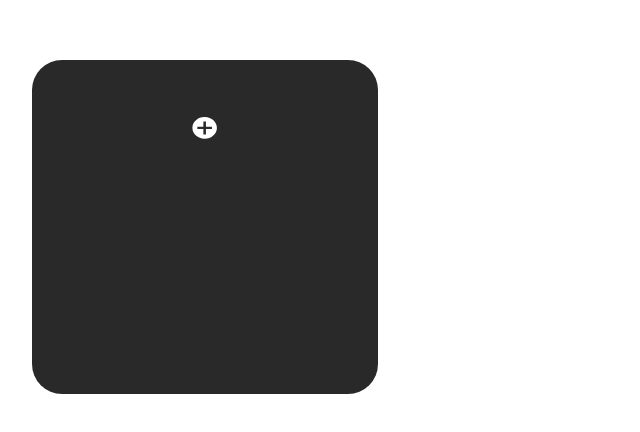
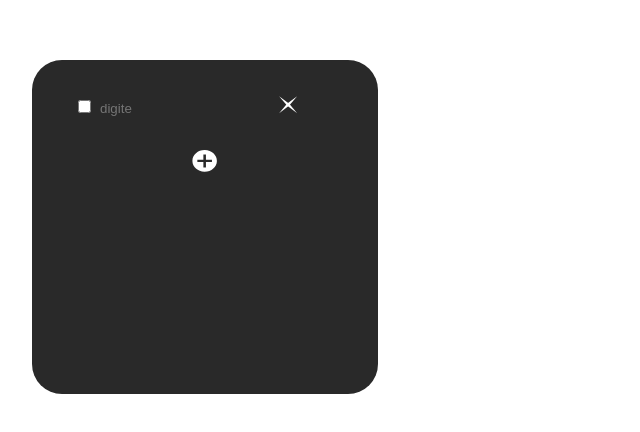
Before and after one commit to lazarok09/pomodoro-todo-chat, a Next.js app: page / in a window 1280 px wide. Shown: the part 328-760 px from the top of the page, without its empty margins (0-640 px from the left). Built offline with nearby package versions, Linux system fonts and the light colour scheme.

Commit message:
feat(Todo): add todos create functionality

```diff
--- a/src/containers/Todo.tsx
+++ b/src/containers/Todo.tsx
@@ -4,7 +4,7 @@ import { makeTodoItem } from "../utils/factory/todoItem";
 import React, { useState } from "react";
 
 export const Todo = () => {
-  const [todos, setTodos] = useState<TodoItemType[]>([]);
+  const [todos, setTodos] = useState<TodoItemType[]>([makeTodoItem()]);
 
   const handleButtonDelete = (todoId: string) => {
     // deleteTodo
@@ -14,11 +14,9 @@ export const Todo = () => {
 
   const handleCreateTodo = () => {
     // createTodo
-    const newTodos = todos.map((todo) => {
-      return { ...todo, ...makeTodoItem() };
-    });
-    setTodos(newTodos);
-    // add to local storage
+    setTodos((prevState) => {
+      return [...prevState, makeTodoItem('Placeholder')]
+    })
   };
 
   const handleInputTodoChange = (
```
